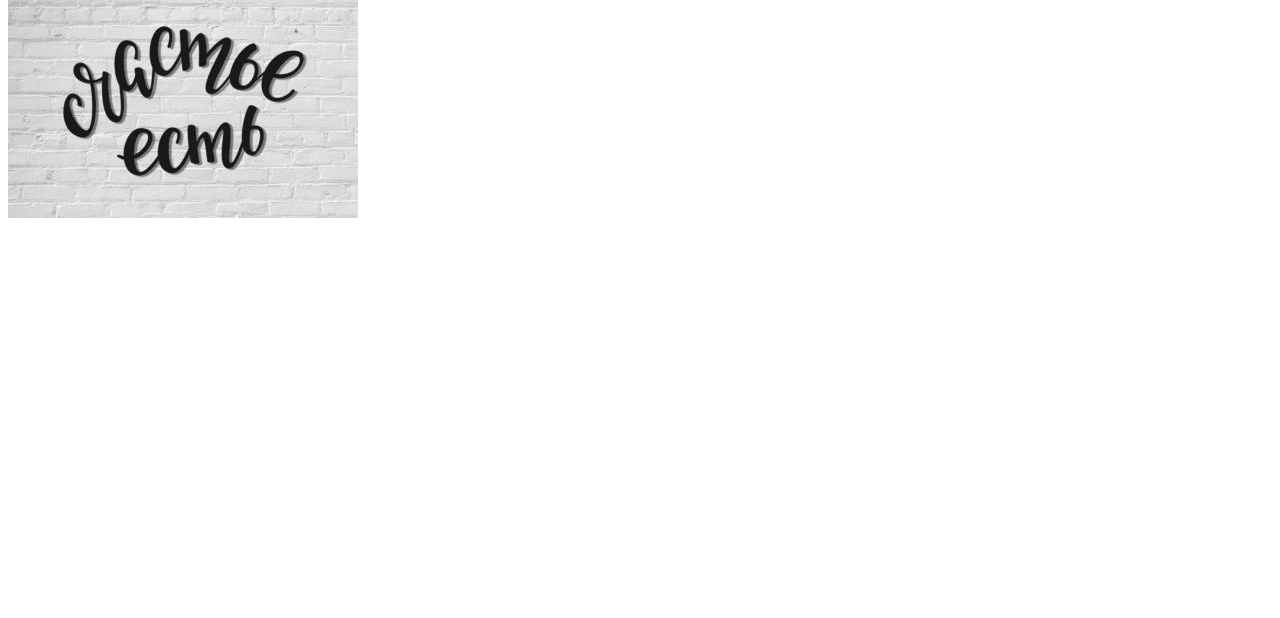
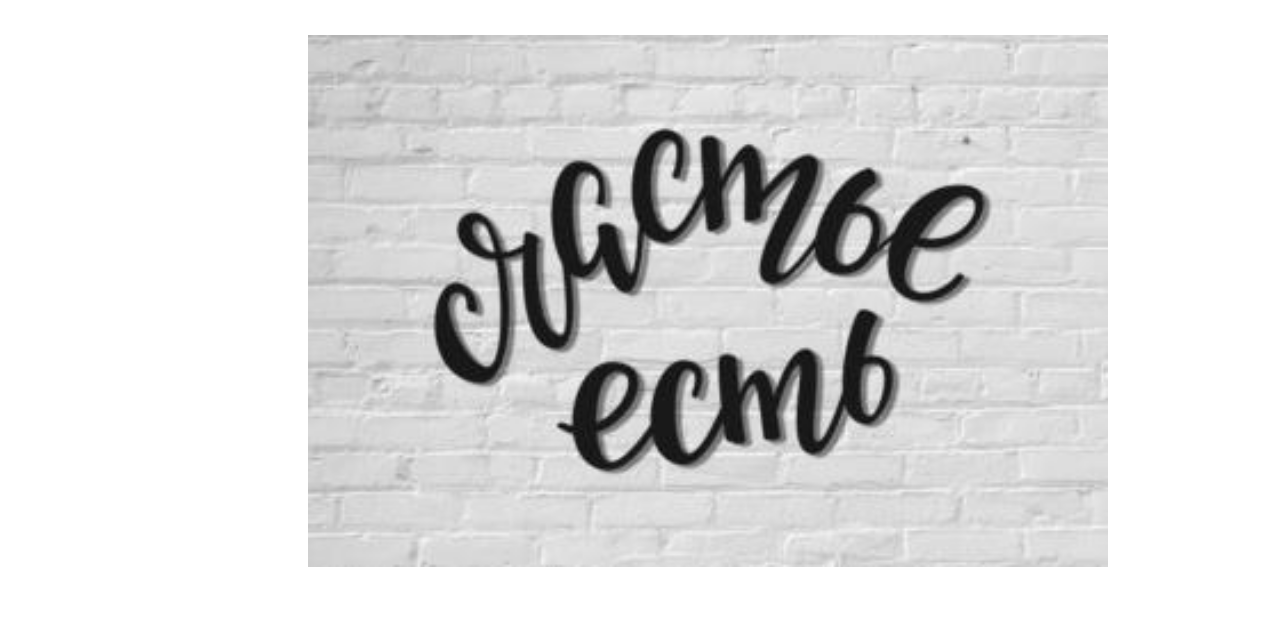
Before and after one commit to saule-06/saule, a plain HTML site: page index.html in a window 1280 px wide. Shown: the part 182-800 px from the top of the page. Drawn offline with Linux system fonts and the light colour scheme.

Commit message:
one style

```diff
--- a/style.css
+++ b/style.css
@@ -15,3 +15,9 @@ nav li {
   color: deeppink;
   font-family:'Times New Roman', Times, serif;
 }
+.one img{
+  width: 800px;
+
+  margin-left: 300px;
+  margin-top: 50px;
+}
```
